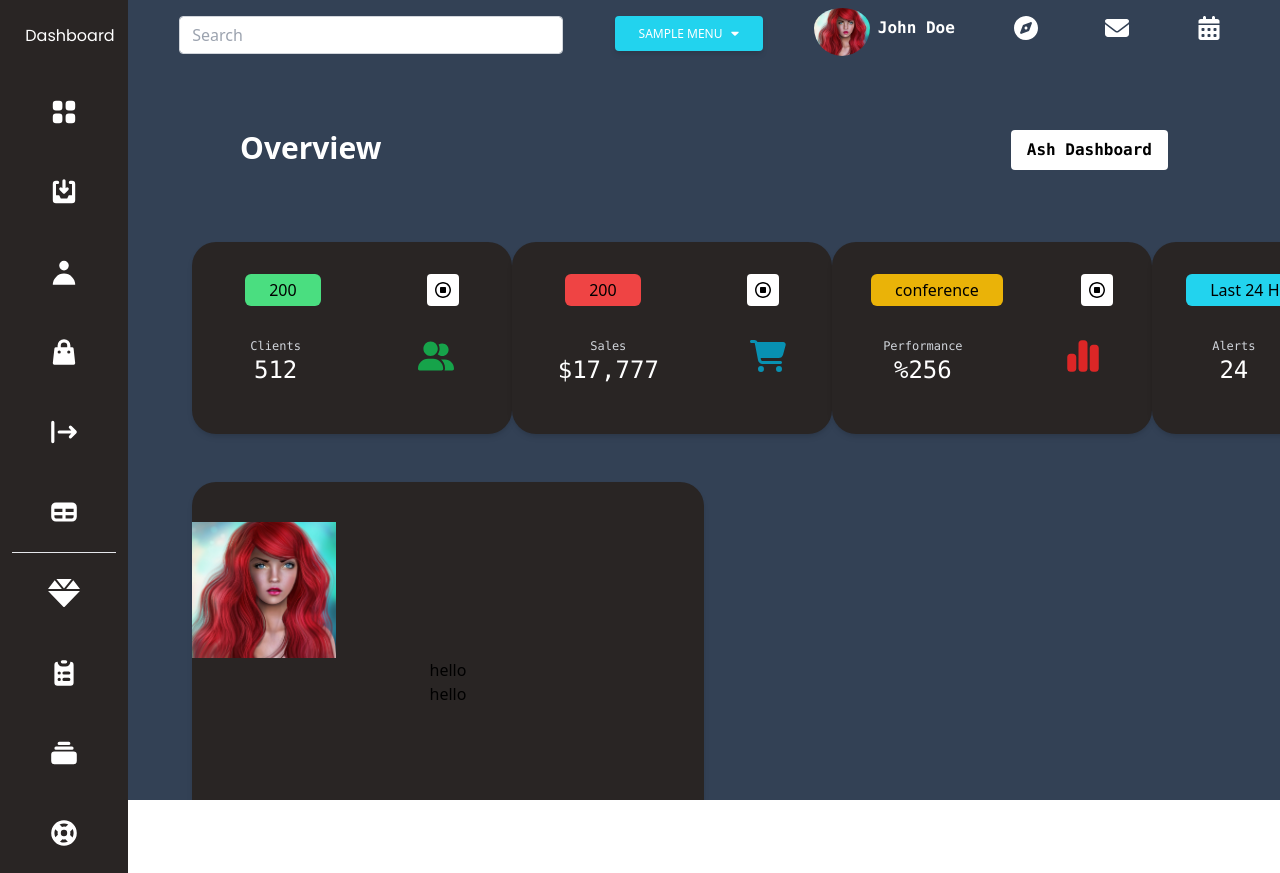
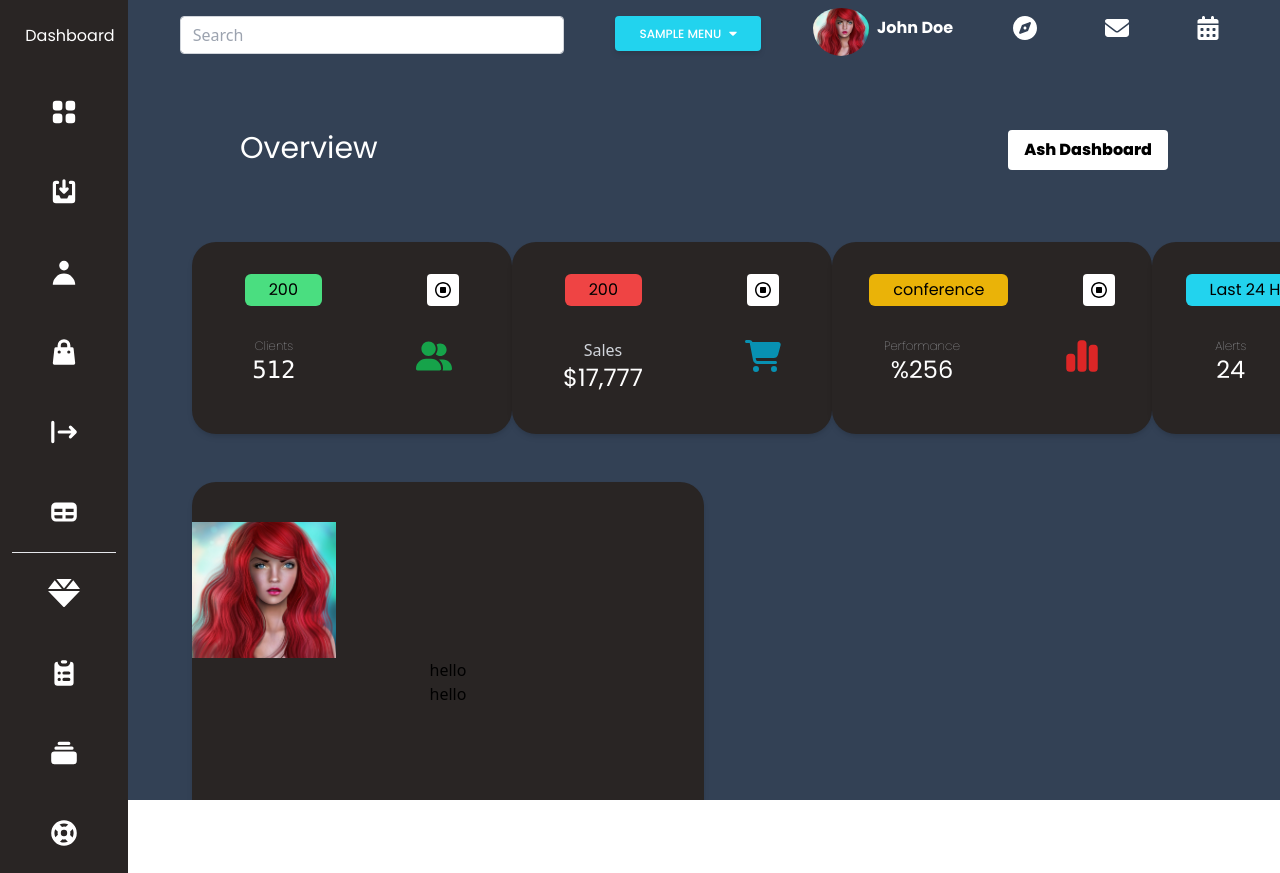
Before and after one commit to Obaayaa-1988/nuxt-tailwind-admin-dashboard, a Nuxt app: page /home in a window 1280 px wide. Built offline with nearby package versions, Linux system fonts and the light colour scheme.

Commit message:
added custom font family

```diff
--- a/pages/Home.vue
+++ b/pages/Home.vue
@@ -27,6 +27,7 @@
                           bg-cyan-400
                           text-white
                           font-medium
+                          font-body
                           text-xs
                           leading-tight
                           uppercase
@@ -41,7 +42,7 @@
                           flex
                           items-center
                           whitespace-nowrap
-                        " type="button" id="dropdownMenuButton1h" data-bs-toggle="dropdown" aria-expanded="false">
+                        " type="button" id="dropdownMenuButton1h" data-bs-toggle="dropdown" aria-expanded="false" >
                             Sample Menu
                                 <svg aria-hidden="true" focusable="false" data-prefix="fas" data-icon="caret-down" class="w-2 ml-2"
                                     role="img" xmlns="http://www.w3.org/2000/svg" viewBox="0 0 320 512">
@@ -123,7 +124,7 @@
             <!--------------------------start of user profile svg icon-------------->
             <div class="flex justify-between">
                 <div><img src="images/User.jpg" alt="PanCake" class="w-14 h-14 object-cover rounded-full pt-2" /> </div>
-                <div class="pt-4 text-white font-mono font-bold ml-2"> John Doe</div>
+                <div class="pt-4 text-white font-body font-bold ml-2"> John Doe</div>
             </div>
 
             <!--------------------------end of user profile svg icon -------------->
@@ -165,12 +166,12 @@
         <!-------------------------sub header ------------------start----------------->
         <div class="flex justify-between px-28 py-12">
             <div>
-                <h1 class="text-white text-3xl font mono font-bold"> Overview</h1>
+                <h1 class="text-white text-3xl font-body"> Overview</h1>
 
             </div>
 
             <div>
-             <button class=" font-mono text-center rounded font-extrabold  bg-white px-4 py-2"> <h1>Ash Dashboard</h1></button>
+             <button class="font-body text-center rounded font-extrabold  bg-white px-4 py-2"> <h1>Ash Dashboard</h1></button>
             </div>
         </div>
         <!-------------------------sub header ------------------end------------------->
@@ -185,7 +186,7 @@
                 <div class="flex justify-around">
 
                     <div>
-                        <h2 class="bg-green-400 px-6 py-1 rounded-md">200</h2>
+                        <h2 class="bg-green-400 px-6 py-1 rounded-md font-body">200</h2>
 
                     </div>
 
@@ -203,7 +204,7 @@
                 <div class="flex justify-around pt-8">
 
                     <div>
-                        <h1 class="text-gray-300 font-mono text-xs font-thin"> Clients</h1>
+                        <h1 class="text-gray-300 font-body text-xs font-thin"> Clients</h1>
                         <h2 class="text-white font-mono text-2xl "> 512 </h2>
                     </div>
 
@@ -228,7 +229,7 @@
                 <div class="flex justify-around">
 
                     <div>
-                        <h2 class="bg-red-500 px-6 py-1 rounded-md">200</h2>
+                        <h2 class="bg-red-500 px-6 py-1 rounded-md font-body">200</h2>
 
                     </div>
 
@@ -246,8 +247,8 @@
                 <div class="flex justify-around pt-8">
 
                     <div>
-                        <h1 class="text-gray-300 font-mono text-xs font-thin">Sales</h1>
-                        <h2 class="text-white font-mono text-2xl "> $17,777 </h2>
+                        <h1 class="text-gray-300 font-bodytext-xs font-thin ">Sales</h1>
+                        <h2 class="text-white font-body text-2xl "> $17,777 </h2>
                     </div>
 
                     <div>
@@ -271,7 +272,7 @@
                 <div class="flex justify-around">
 
                     <div>
-                        <h2 class="bg-yellow-500 px-6 py-1 rounded-md">conference</h2>
+                        <h2 class="bg-yellow-500 px-6 py-1 rounded-md font-body">conference</h2>
 
                     </div>
 
@@ -289,8 +290,8 @@
                 <div class="flex justify-around pt-8">
 
                     <div>
-                        <h1 class="text-gray-300 font-mono text-xs font-thin"> Performance</h1>
-                        <h2 class="text-white font-mono text-2xl "> %256 </h2>
+                        <h1 class="text-gray-300 font-body text-xs font-thin"> Performance</h1>
+                        <h2 class="text-white font-body text-2xl "> %256 </h2>
                     </div>
 
                     <div>
@@ -314,7 +315,7 @@
                 <div class="flex justify-around">
 
                     <div>
-                        <h2 class="bg-cyan-400 px-6 py-1 rounded-md">Last 24 Hours</h2>
+                        <h2 class="bg-cyan-400 px-6 py-1 rounded-md font-body">Last 24 Hours</h2>
 
                     </div>
 
@@ -332,8 +333,8 @@
                 <div class="flex justify-around pt-8">
 
                     <div>
-                        <h1 class="text-gray-300 font-mono text-xs font-thin">Alerts</h1>
-                        <h2 class="text-white font-mono text-2xl "> 24 </h2>
+                        <h1 class="text-gray-300 font-body text-xs font-thin">Alerts</h1>
+                        <h2 class="text-white font-body text-2xl "> 24 </h2>
                     </div>
 
                     <div>
```
